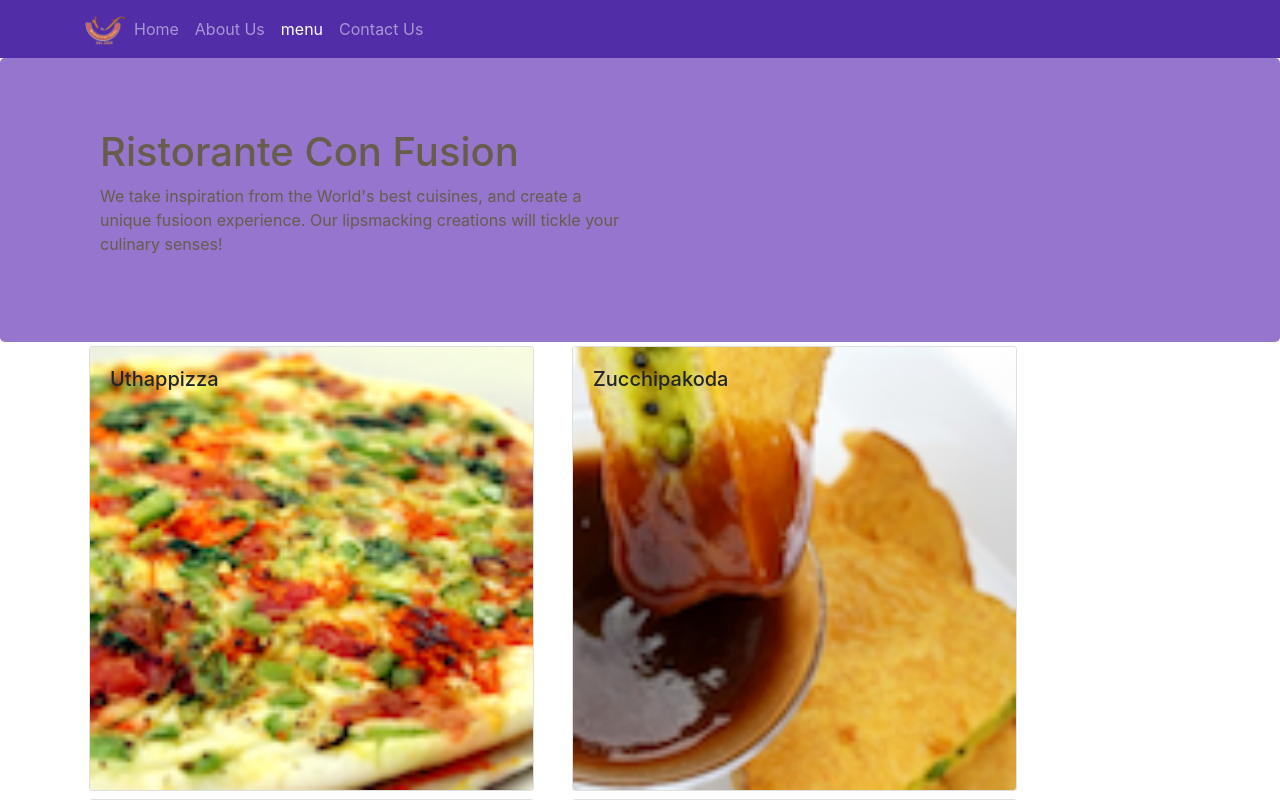
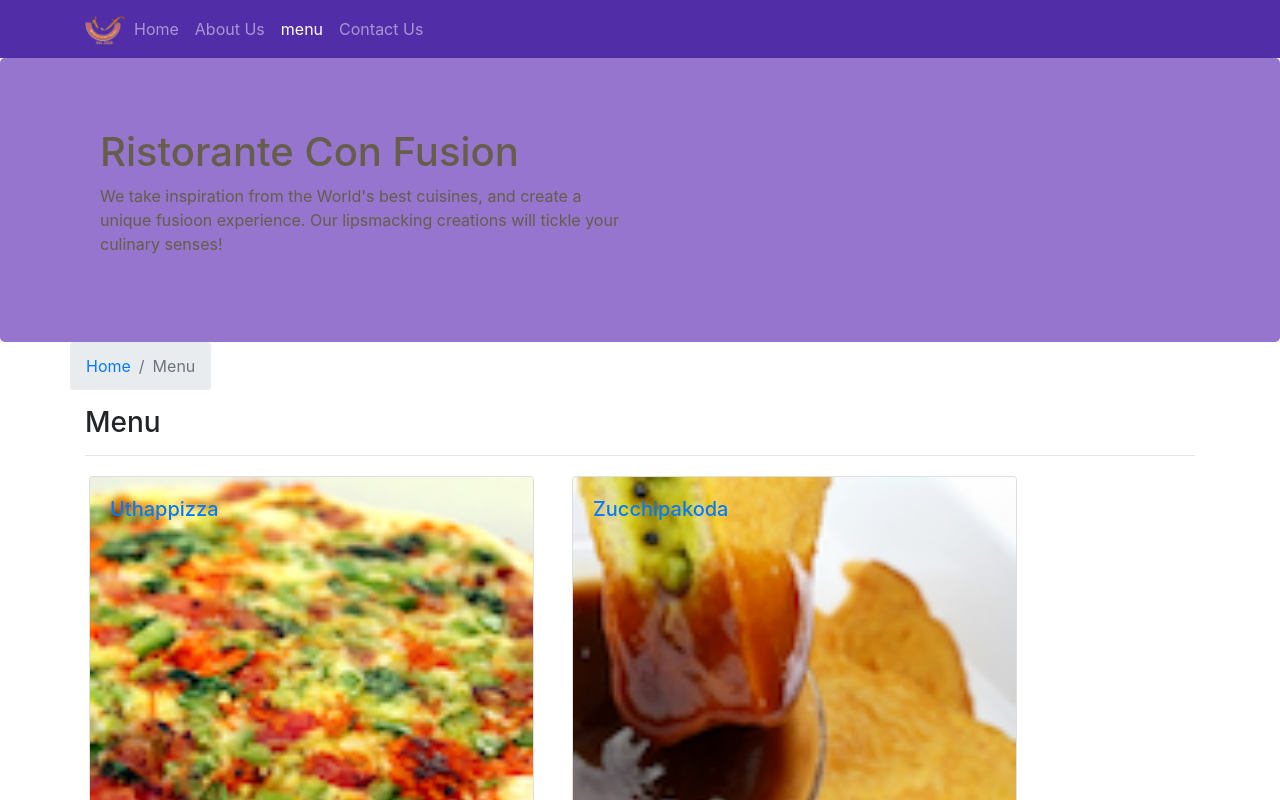
Before and after one commit to Binurim/Restauarant-Management-System, a React (Create React App) app: page /menu in a window 1280 px wide. Shown: the top 800 px of the page. Built offline with nearby package versions, Linux system fonts and the light colour scheme; the HTML template or start-up script is replaced by a standard one.

Commit message:
Single Page Applications Part 2

```diff
--- a/src/components/ContactComponent.js
+++ b/src/components/ContactComponent.js
@@ -1,15 +1,26 @@
 import React from 'react';
+import {Breadcrumb,BreadcrumbItem} from 'reactstrap';
+import {Link} from 'react-router-dom';
 
 function Contact(props) {
     return(
         <div className="container">
+             <div className="row">
+                <Breadcrumb>
+                    <BreadcrumbItem> <Link to='/home'>Home</Link></BreadcrumbItem>
+                    <BreadcrumbItem active>Contact Us</BreadcrumbItem>
+                </Breadcrumb>
+                <div className="col-12">
+                    <h3>Contact Us</h3><hr />
+                </div>
+            </div>
             <div className="row row-content">
                 <div className="col-12">
-                <h3>Location Information</h3>
+                    <h3>Location Information</h3>
                 </div>
                 <div className="col-12 col-sm-4 offset-sm-1">
-                        <h5>Our Address</h5>
-                        <address>
+                    <h5>Our Address</h5>
+                    <address>
                         121, Clear Water Bay Road<br />
                         Clear Water Bay, Kowloon<br />
                         HONG KONG<br />
--- a/src/components/DishdetailComponent.js
+++ b/src/components/DishdetailComponent.js
@@ -1,5 +1,6 @@
 import React, { Component } from 'react';
-import { Card, CardImg, CardText, CardBody, CardTitle } from 'reactstrap';
+import { Card, CardImg, CardText, CardBody, CardTitle, Breadcrumb, BreadcrumbItem } from 'reactstrap';
+import {Link} from 'react-router-dom';
 
  function RenderDish({dish}) {
     return (
@@ -45,6 +46,15 @@
   const DishDetail=(props)=> {
     return (
       <div className="container">
+           <div className="row">
+                 <Breadcrumb>
+                    <BreadcrumbItem> <Link to='/menu'>Menu</Link></BreadcrumbItem>
+                    <BreadcrumbItem active>{props.dish.name}</BreadcrumbItem>
+                 </Breadcrumb>
+                 <div className="col-12">
+                   <h3>{props.dish.name}</h3><hr/>
+                 </div>
+               </div>
         {props.dish ? (
           <div className="row">
             <div className="col-md-5 m-1 col-sm-12 col-xs-12 ">
@@ -52,7 +62,7 @@
             </div>
             <div className="col-md-5 m-1 col-sm-12 col-xs-12">
               <h4>Comments</h4>
-              <div><RenderComments comments={props.dish.comments}/></div>
+              <div><RenderComments comments={props.comments}/></div>
             </div>
           </div>
         ) : (
--- a/src/components/HomeComponent.js
+++ b/src/components/HomeComponent.js
@@ -14,8 +14,6 @@
         </Card>
 
     );
-
-
 }
 
 function Home(props) {
--- a/src/components/MainComponent.js
+++ b/src/components/MainComponent.js
@@ -1,6 +1,5 @@
 import React , { Component } from 'react';
 import Menu from './MenuComponent';
-//import DishDetail from './DishdetailComponent';
 import Header from './HeaderComponent';
 import Footer from './FooterComponent';
 import {DISHES} from '../shared/dishes';
@@ -10,6 +9,7 @@
 import Home from './HomeComponent';
 import Contact from './ContactComponent';
 import { Switch, Route, Redirect } from 'react-router-dom';
+import DishDetail from './DishdetailComponent';
 
 
 class Main extends Component {
@@ -22,7 +22,6 @@
       comments:COMMENTS,
       promotions:PROMOTIONS,
       leaders:LEADERS
-    //   selectedDish:null
     };
   }
 
@@ -42,17 +41,25 @@
     }
 
 
+    const DishWithId= ({match})=>{
+        return (
+            <DishDetail dish={this.state.dishes.filter((dish)=>dish.id===parseInt(match.params.dishId,10))[0]}
+            comments={this.state.comments.filter((comment)=>comment.dishId===parseInt(match.params.dishId,10))}/>
+        );
+
+    }
+
+
     return (
-      <div className="App">
+      <div>
         <Header/>
         <Switch>
             <Route path="/home" component={HomePage}/>
             <Route exact path="/menu" component={()=><Menu dishes={this.state.dishes}/>}/>
+            <Route path="/menu/:dishId" component={DishWithId}/>
             <Route exact path='/contactus' component={Contact} />} />
             <Redirect to="/home"/>
         </Switch>
-        {/* <Menu dishes={this.state.dishes} onClick={(dishId)=>this.onDishSelect(dishId)}/> */}
-        {/* <DishDetail dish={this.state.dishes.filter((dish=>dish.id===this.state.selectedDish))[0]}/> */}
         <Footer/>
       </div>
     );
--- a/src/components/MenuComponent.js
+++ b/src/components/MenuComponent.js
@@ -1,13 +1,16 @@
 import React, { Component } from "react";
-import { Card, CardImg, CardImgOverlay, CardTitle } from "reactstrap";
+import { Card, CardImg, CardImgOverlay, CardTitle, Breadcrumb, BreadcrumbItem } from "reactstrap";
+import {Link} from "react-router-dom";
 
     function RenderMenuItem({dish, onClick}){
         return(
-            <Card onClick={() => onClick(dish.id)}>
+            <Card>
+              <Link to={`/menu/${dish.id}`}>
             <CardImg width="100%" src={dish.image} alt={dish.name} />
             <CardImgOverlay>
               <CardTitle>{dish.name}</CardTitle>
             </CardImgOverlay>
+            </Link>
           </Card>
         );
     }
@@ -17,13 +20,23 @@
         const menu = props.dishes.map(dish => {
             return (
               <div key={dish.id} className="col-12 col-md-5 m-1">
-                  <RenderMenuItem dish={dish} onClick={props.onClick}/>
+                  <RenderMenuItem dish={dish}/>
               </div>
             );
           });
 
           return (
             <div className="container">
+               <div className="row">
+                 <Breadcrumb>
+                 <BreadcrumbItem> <Link to='/home'>Home</Link></BreadcrumbItem>
+                 <BreadcrumbItem active>Menu</BreadcrumbItem>
+
+                 </Breadcrumb>
+                 <div className="col-12">
+                   <h3>Menu</h3><hr/>
+                 </div>
+               </div>
               <div className="row">{menu}</div>
             </div>
           );
```
